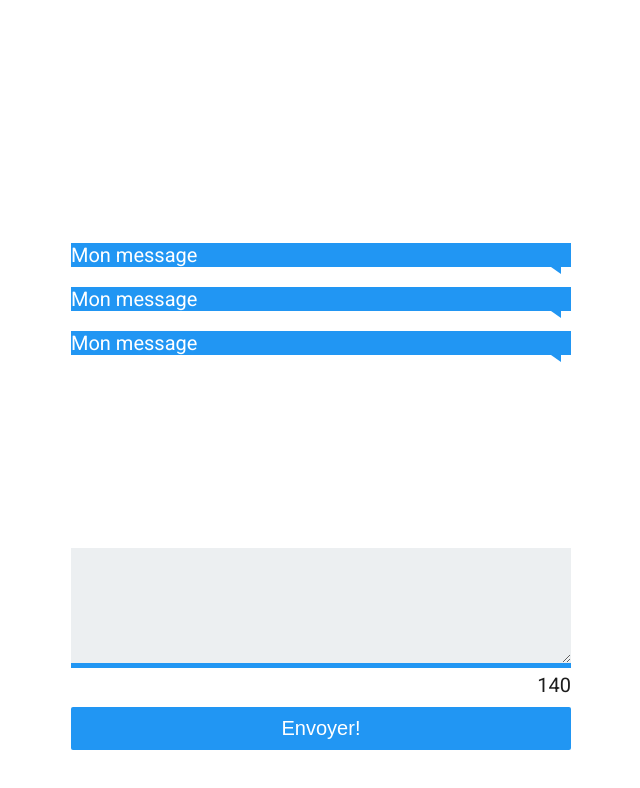
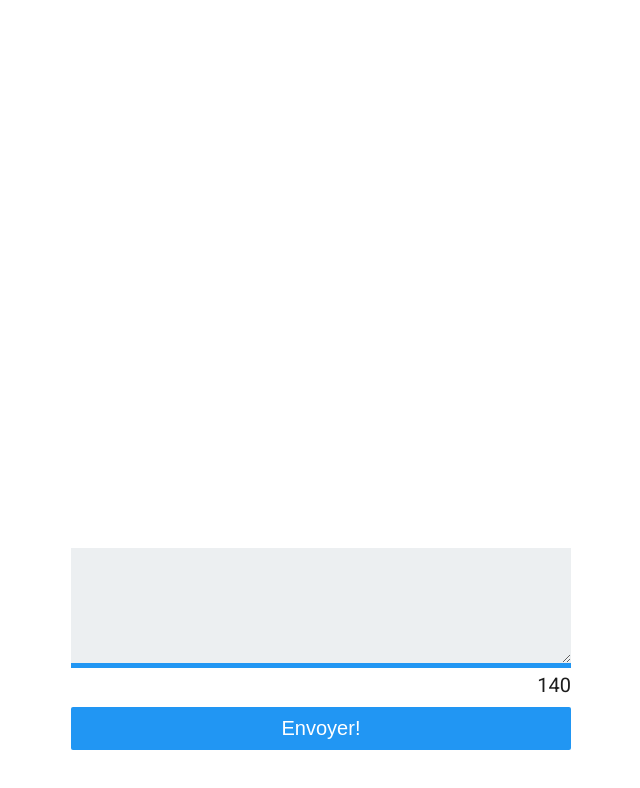
Before and after one commit to Doncle85/chatbox, a React (Create React App) app: page / in a window 1280 px wide. Both pictures are taken after typing "Sample" into the empty fields and a click on the button "GO". Shown: the top 788 px of the page, without its empty margins (319-959 px from the left). Built offline with nearby package versions, Linux system fonts and the light colour scheme.

Commit message:
message state save

```diff
--- a/src/App.js
+++ b/src/App.js
@@ -5,23 +5,31 @@ import Message from "./Components/Message";
 
 class App extends Component {
     state = {
-        message : {},
+        messages : {},
         pseudo: this.props.match.params.pseudo
     }
 
     addMessage = message => {
         const messages = { ...this.state.messages}
         messages[`message-${Date.now()}`] = message
-        this.setState( { message })
+        this.setState( { messages })
     }
     render() {
+        const messages = Object
+            .keys(this.state.messages)
+            .map(key => (
+                <Message
+                    pseudo={this.state.messages[key].pseudo}
+                    message={this.state.messages[key].message}/>
+            ))
+
         return (
             <div className="box">
                 <div>
                     <div className='messages'>
-                        <Message/>
-                        <Message/>
-                        <Message/>
+                        <div className="message">
+                            { messages }
+                        </div>
                     </div>
                 </div>
                 <Formulaire
--- a/src/Components/Formulaire.js
+++ b/src/Components/Formulaire.js
@@ -8,7 +8,7 @@ class Formulaire extends Component {
     }
 
     createMessage = () => {
-        const { addMessage, pseudo} = this.props
+        const { addMessage, pseudo, length} = this.props
 
         const message= {
             pseudo,
@@ -17,7 +17,7 @@ class Formulaire extends Component {
 
         addMessage(message)
         //Reset
-        this.setState({message: ''})
+        this.setState({message: '', length})
     }
 
     handleSubmit = event => {
@@ -33,7 +33,11 @@ class Formulaire extends Component {
         this.setState({ message, length })
     }
 
-
+    handleKeyUp = event => {
+        if (event.key === 'Enter') {
+            this.createMessage()
+        }
+    }
 
     render() {
         return (
@@ -43,6 +47,7 @@ class Formulaire extends Component {
                 <textarea
                     value={this.state.message}
                     onChange={this.handleChange}
+                    onKeyUp={this.handleKeyUp}
                     required
                     maxLength={this.props.length}/>
                 <div className='info'>
@@ -55,6 +60,7 @@ class Formulaire extends Component {
 
         )
     }
+
 }
 
 export default Formulaire
--- a/src/Components/Message.js
+++ b/src/Components/Message.js
@@ -1,9 +1,9 @@
 import React from 'react'
 
-const Message = () => {
+const Message = ({ pseudo, message}) => {
     return (
        <p className='user-message'>
-           Mon message
+           {message}
        </p>
     )
 }
```
